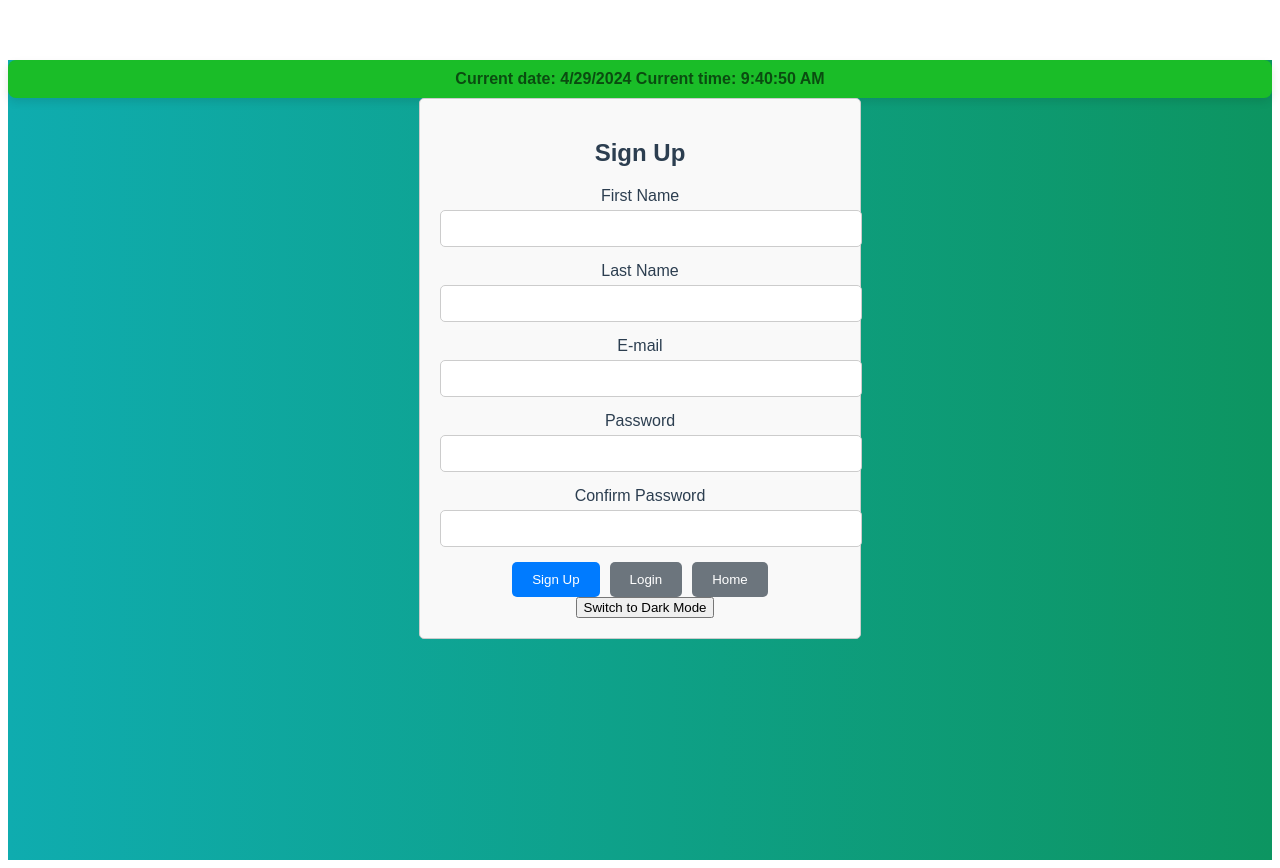
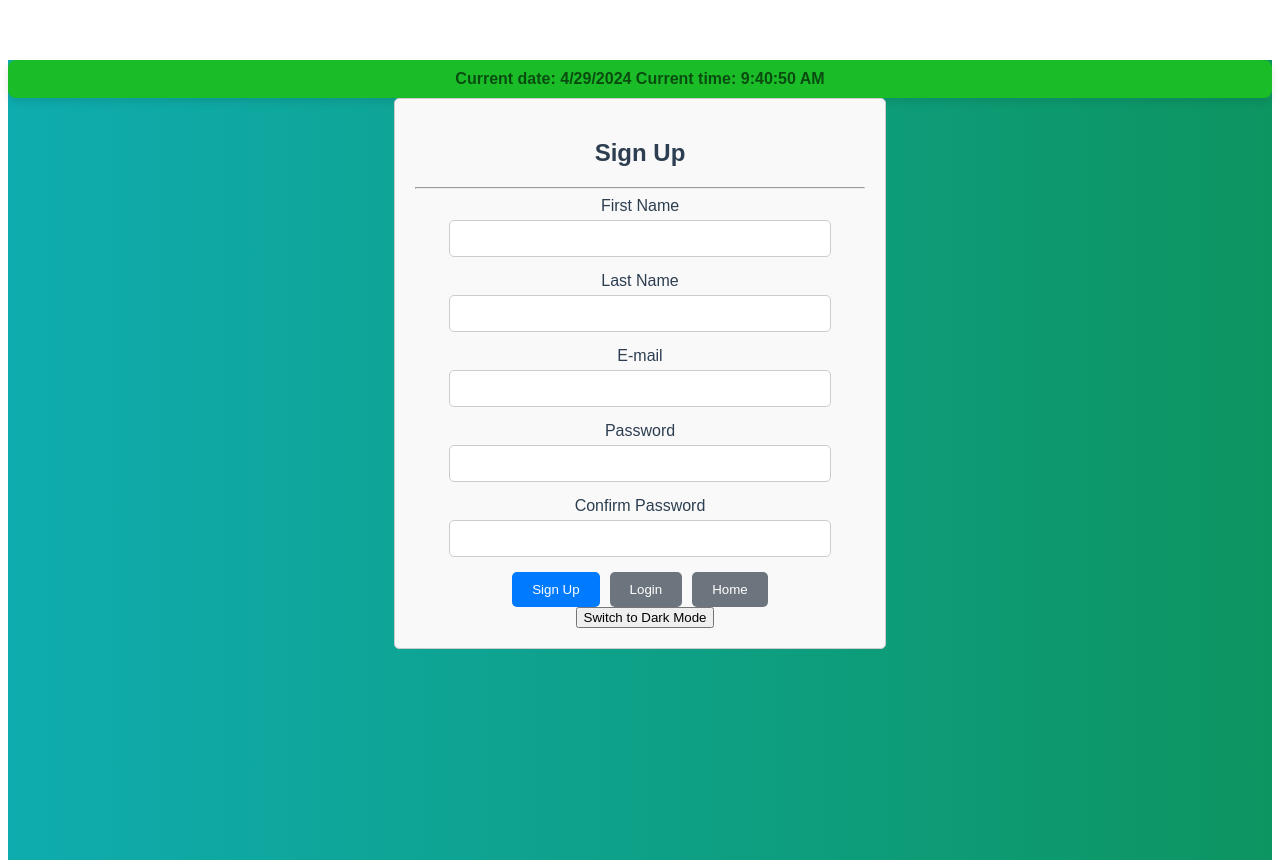
Before and after one commit to AntonioLabinjan/Projekt_PI, a Vue app: page /sign-up in a window 1280 px wide. Built offline with nearby package versions, Linux system fonts and the light colour scheme; no server answers.

Commit message:
Update SignUp.vue
Promjenio širinu da mi inputi ne strše van i dodao horizontalnu liniju

```diff
--- a/src/components/SignUp.vue
+++ b/src/components/SignUp.vue
@@ -1,6 +1,7 @@
 <template>
   <div class="container" :class="{ 'dark-mode': darkMode }">
     <h2>Sign Up</h2>
+    <hr>
     <form @submit.prevent="signUp" class="signup-form">
       <div class="form-group">
         <label for="firstName">First Name</label>
@@ -128,7 +129,7 @@ export default {
 
 <style scoped>
 .container {
-  max-width: 400px;
+  max-width: 450px;
   margin: 0 auto;
   padding: 20px;
   border: 1px solid #ccc;
@@ -151,7 +152,7 @@ label {
 }
 
 .form-control {
-  width: 100%;
+  width: 80%;
   padding: 10px;
   border: 1px solid #ccc;
   border-radius: 5px;
```
